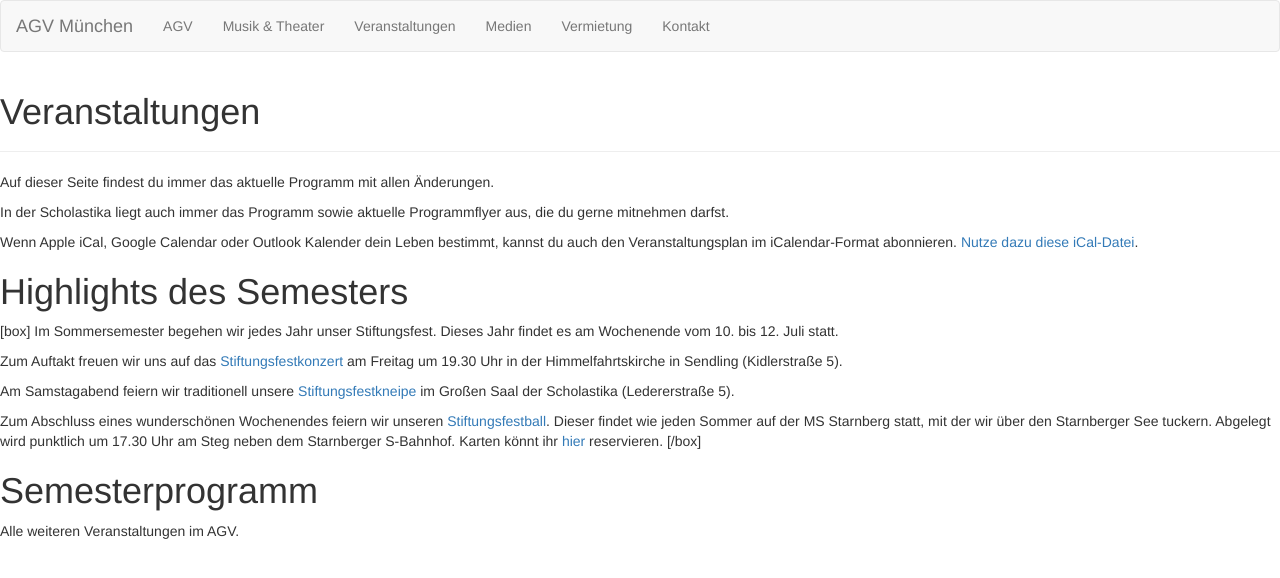
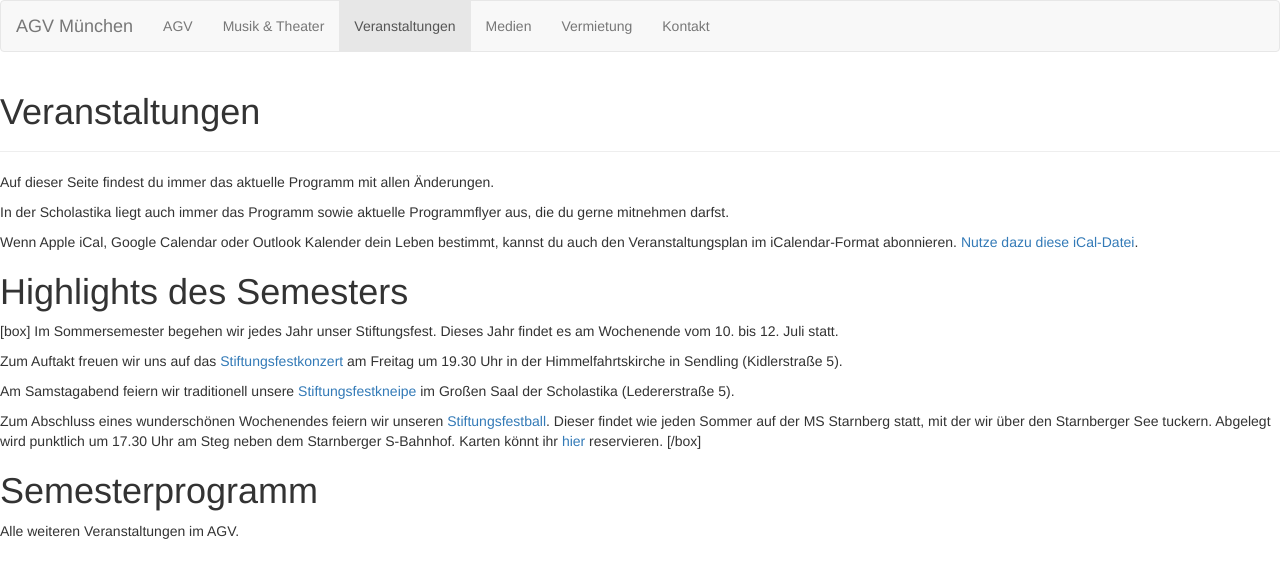
Before and after one commit to MyOldStuff/agvm.github.io, a Jekyll site: the page built from veranstaltungen/index.md, in a window 1280 px wide. Shown: the top 578 px of the page. Built offline with Jekyll 4.4.1, drawn with Linux system fonts in a browser that asks for light colours; nearby versions of some CDN libraries.

Commit message:
Mark node as active in menu

```diff
--- a/_includes/menu.html
+++ b/_includes/menu.html
@@ -34,7 +34,7 @@
           {% endif %}
 
           {% if is_primary_nav %}
-            <li><a href='{{node.url}}'>{{node.title}}</a></li>
+            <li{% if page.url == node.url %} class="active"{% endif %}><a href='{{node.url}}'>{{node.title}}</a></li>
           {% endif %}
           {% assign is_primary_nav = false %}
         {% endfor %}
```
